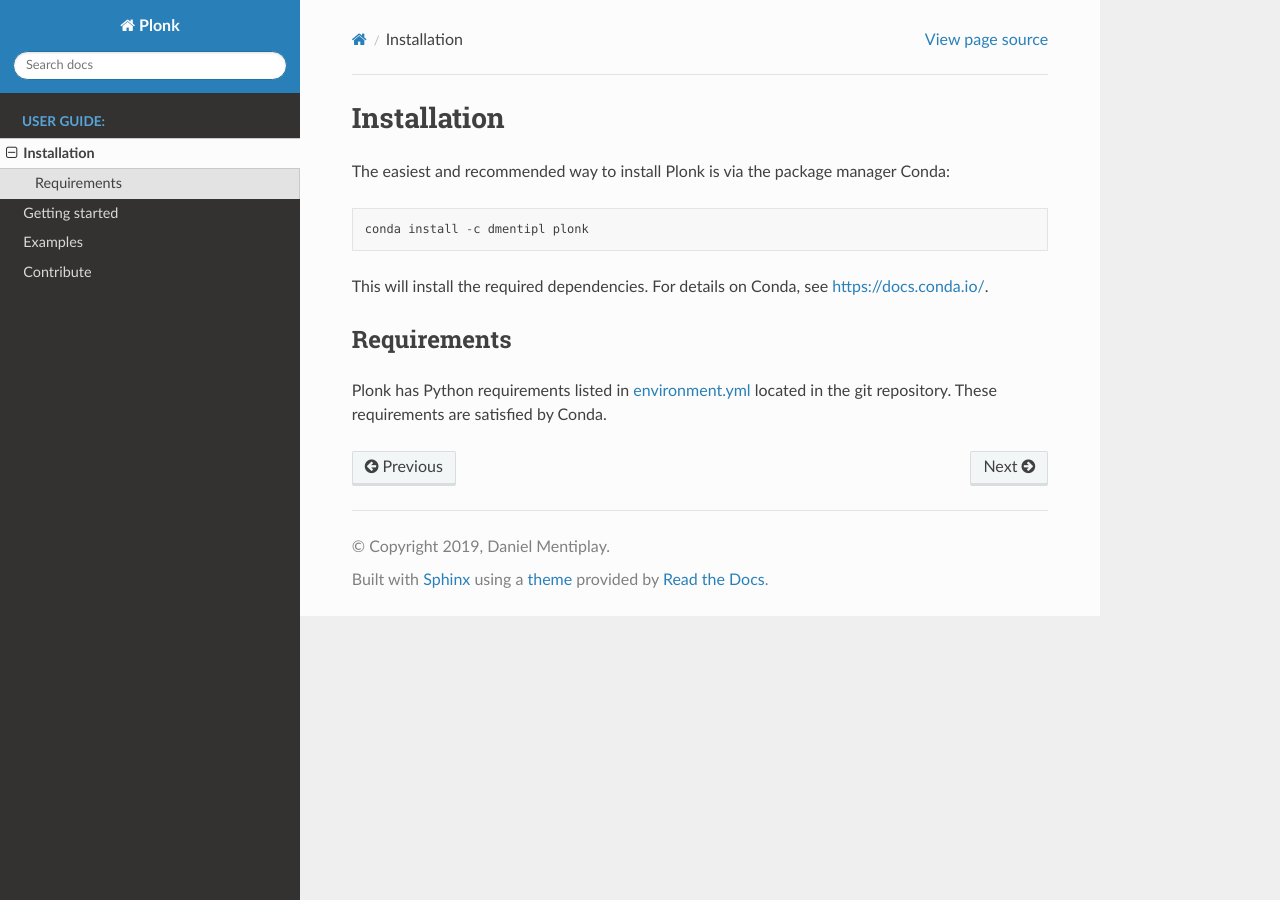
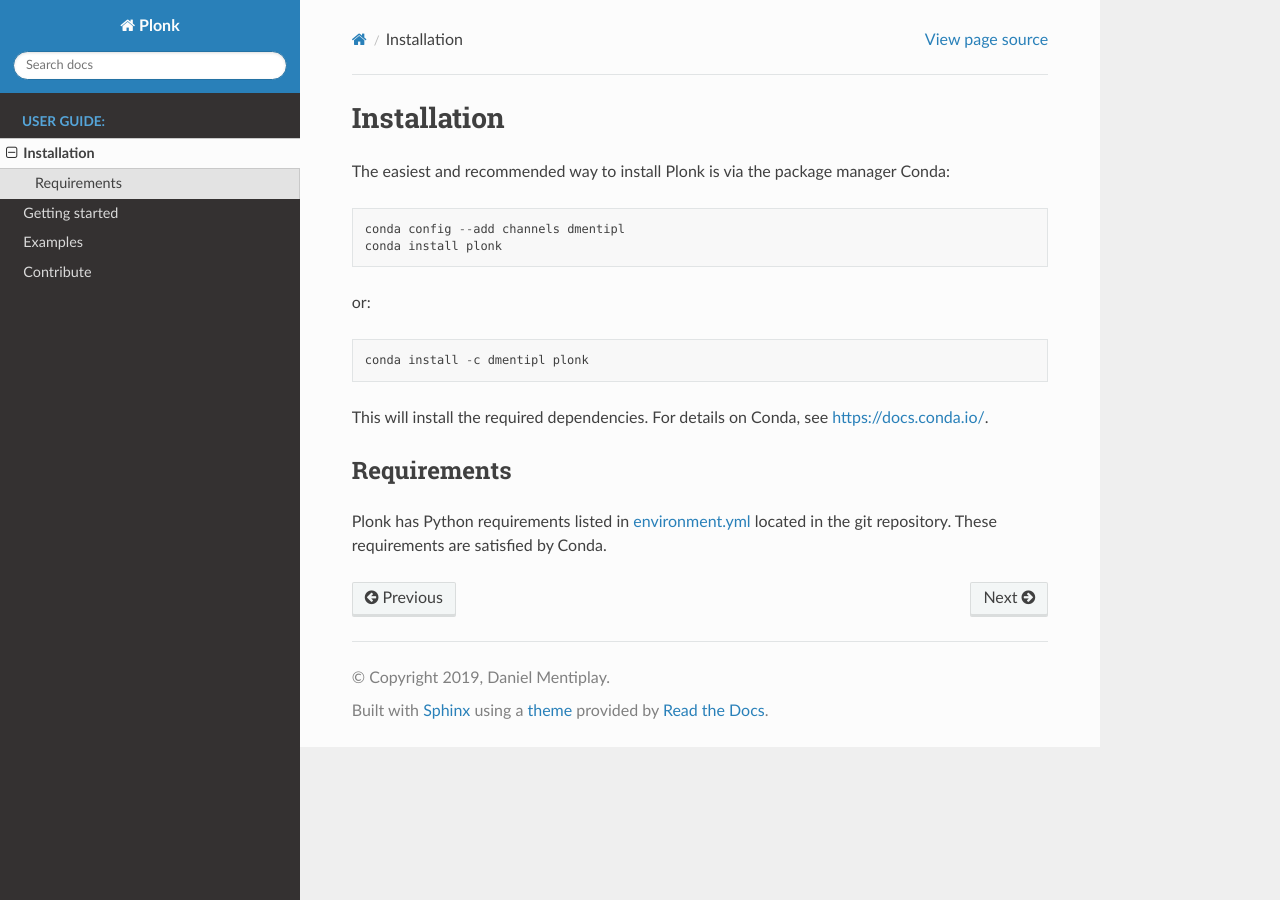
Before and after one commit to dmentipl/plonk, a Sphinx documentation site: the page built from docs/installation.rst, in a window 1280 px wide. Built offline with Sphinx 7.4.7 and the Read the Docs theme 2.0.0, drawn with Linux system fonts in a browser that asks for light colours; formulas are drawn with MathJax 3.

Commit message:
Updated docs with how to add conda channel
Former-commit-id: 6e6352cf44773b60f576e95a90a3b9881fdf501f

```diff
--- a/docs/installation.rst
+++ b/docs/installation.rst
@@ -1,14 +1,17 @@
-============
 Installation
 ============
 
 The easiest and recommended way to install Plonk is via the package manager Conda::
 
+ conda config --add channels dmentipl
+ conda install plonk
+
+or::
+
  conda install -c dmentipl plonk
 
 This will install the required dependencies. For details on Conda, see https://docs.conda.io/.
 
-------------
 Requirements
 ------------
 
```
